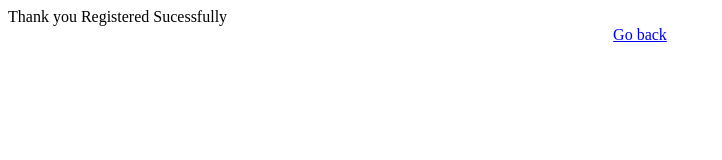
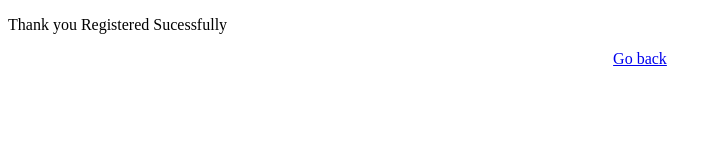
Before and after one commit to Ainan-Salaha/hands-on2, a plain HTML site: page index2.html in a window 1280 px wide. Shown: the whole page, without its empty margins (0-722 px from the left). Drawn offline with Linux system fonts and the light colour scheme.

Commit message:
hands-on2 modified

```diff
--- a/index2.html
+++ b/index2.html
@@ -7,8 +7,8 @@
     <title>Document</title>
 </head>
 <body>
-    Thank you
-    Registered Sucessfully
+    <p>Thank you
+    Registered Sucessfully</p>
 
     <center><a href="index.html">Go back</a></center>
 
```
